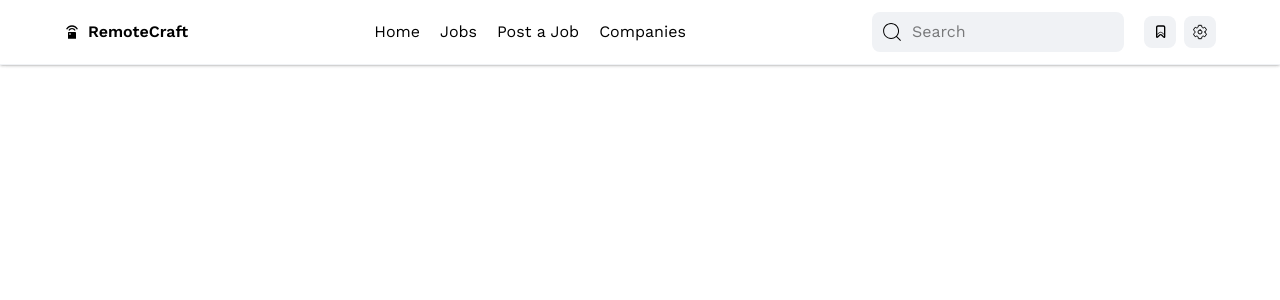
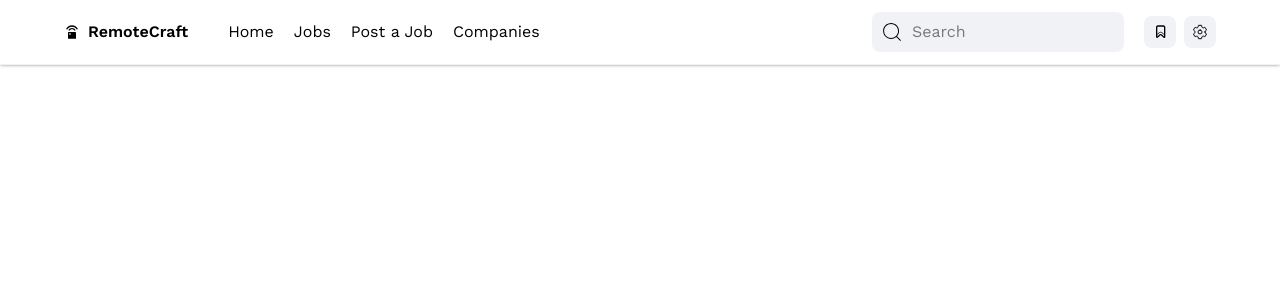
Before and after one commit to muodilo/remotecraft, a Next.js app: page /components/Navbar in a window 1280 px wide. Shown: the top 300 px of the page. Built offline with nearby package versions, Linux system fonts and the light colour scheme.

Commit message:
Refactor Navbar layout: align nav links next to logo on large screens

```diff
--- a/pages/components/Navbar.tsx
+++ b/pages/components/Navbar.tsx
@@ -19,10 +19,12 @@ const Navbar = () => {
 
   return (
     <nav className="fixed inset-x-0 top-0 z-50 border-b border-primaryColor bg-white shadow">
-      <div className="mx-auto flex  items-center justify-between px-5 py-3 md:px-16">
+      <div className="mx-auto flex items-center justify-between px-5 py-3 md:px-16">
+        {/* Left side: Logo + NavLinks */}
+        <div className="flex items-center gap-10">
           <Logo />
 
-        <ul className="hidden items-center gap-5 lg:flex">
+          <ul className="hidden lg:flex items-center gap-5">
             {navLinks.map(({ label, href }) => (
               <li key={label}>
                 <Link className="font-medium" href={href}>
@@ -31,7 +33,9 @@ const Navbar = () => {
               </li>
             ))}
           </ul>
+        </div>
 
+        {/* Right side: Search and Icons */}
         <div className="hidden items-center gap-5 lg:flex">
           <SearchBar />
           <div className="flex items-center gap-2">
@@ -44,6 +48,7 @@ const Navbar = () => {
           </div>
         </div>
 
+        {/* Mobile Toggle Button */}
         <button
           onClick={toggleMenu}
           aria-expanded={isOpen}
@@ -54,6 +59,7 @@ const Navbar = () => {
         </button>
       </div>
 
+      {/* Mobile Menu */}
       {isOpen && (
         <div className="space-y-4 px-5 pb-4 lg:hidden">
           <ul className="flex flex-col gap-4">
```
Lines whose indentation alone changed are shown as unchanged.
